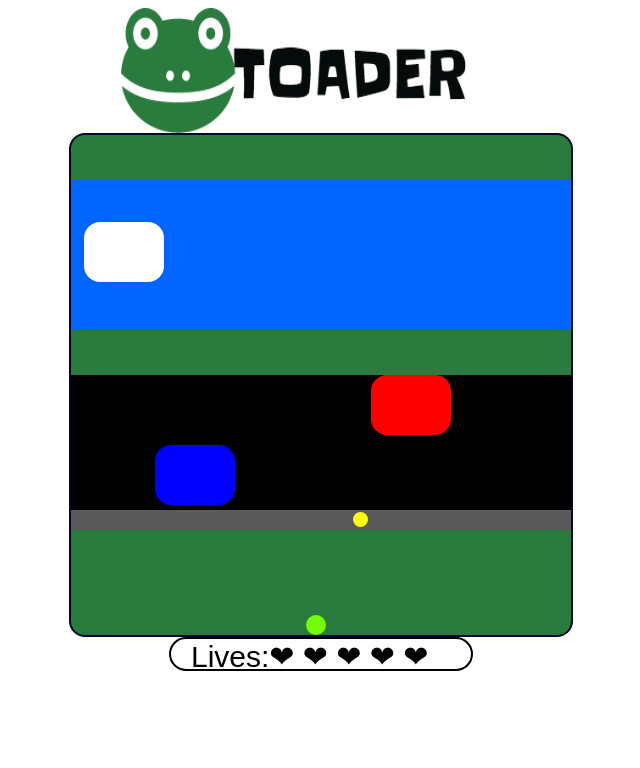
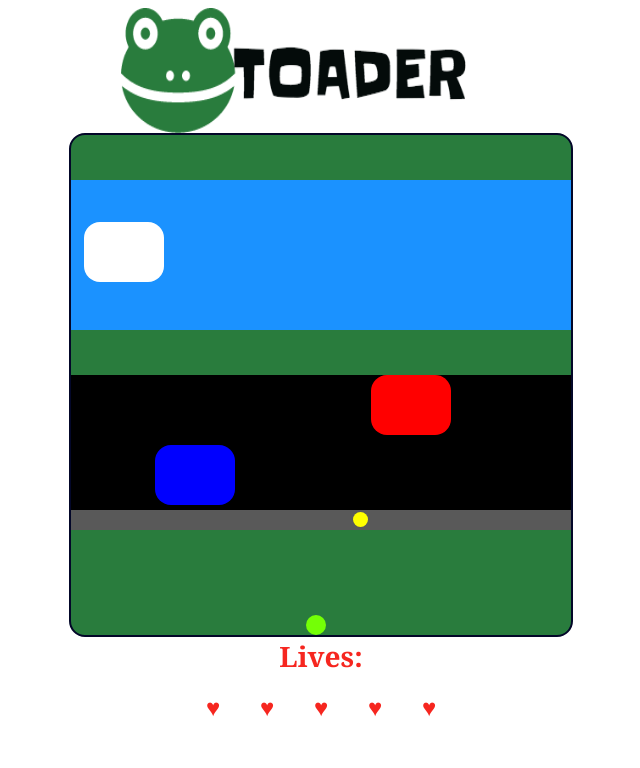
Before and after one commit to AddeyWelch/frogger_game, a plain HTML site: page index.html in a window 1280 px wide. Shown: the whole page, without its empty margins (319-959 px from the left). Drawn offline with Linux system fonts and the light colour scheme.

Commit message:
Lives now delete when Frogger dies

```diff
--- a/index.html
+++ b/index.html
@@ -22,24 +22,21 @@
 </div>
 </center>
 
+
+
 <center>
-<div id="lives">Lives:&#10084; &#10084; &#10084; &#10084; &#10084;</div>
+<h1><b>Lives: </b></h1>
+<div id="heart-container">
+<h2 id="none1">&hearts;</h2>
+<h2 id="none2">&hearts;</h2>
+<h2 id="none3">&hearts;</h2>
+<h2 id="none4">&hearts;</h2>
+<h2 id="none5">&hearts;</h2>
+</div>
 </center>
-
-<!-- <center> -->
-<!-- div class="Row">
-<h1>
-    <div class="Column">C1</div>
-    <div class="Column">C2</div>
-    <div class="Column">C3</div>
-    <div class="Column">C4</div>
-    <div class="Column">C5</div>
-</div> -->
-<!-- </center> -->
 
 
   <script src="jquery-3.1.1.js"></script>
   <script src="toader.js"></script>
-
 </body>
 </html>
--- a/toader.css
+++ b/toader.css
@@ -3,9 +3,9 @@ body {
 }
 
 h1 {
-  color: #297c3d;
+  color: #F6261F;
   font-family: Georgia;
-  font-size: 600%;
+  font-size: 175%;
   text-align: center;
   margin: 0 auto 0 auto;
 }
@@ -52,7 +52,7 @@ h1 {
 #water {
   position:absolute;
   width: 500px; height: 150px;
-  background-color: #0066ff;
+  background-color: #1B92FF;
 }
 
 #sidewalk {
@@ -77,40 +77,14 @@ h1 {
   border-radius: 16px;
 }
 
-#lives {
-  font-family: Arial;
-  text-align: left;
-  font-size: 30px;
-  text-indent: 20px;
-  position: relative; :0px;
-  width: 300px; height:30px;
-  z-index: 1;
-  background-color: white;
-  border: 2px solid black;
-  border-radius: 2rem;
+h2 {
+  display: inline-block;
+  color: #F6261F;
 }
 
-#heart_1 {
-  color: red;
-  width:20px; height:20px;
+#none1, #none2, #none3, #none4, #none5 {
+  text-align: center;
+  width: 50px;
+  height: 50px;
+
 }
-
-#heart_2 {
-  color: red;
-  width:20px; height:20px;
-}
-
-#heart_3 {
-  color: red;
-  width:20px; height:20px;
-}
-
-#heart_4 {
-  color: red;
-  width:20px; height:20px;
-}
-
-#heart_5 {
-  color: red;
-  width:20px; height:20px;
-}
--- a/toader.js
+++ b/toader.js
@@ -80,6 +80,8 @@ function move_car(oldValue, distance) {
     var car_right = parseInt(car_left + car2.width(), 1);
 
     if (car_hits_frog(car1, box) || car_hits_frog(car2, box)) {
+        takeAwayLife();
+        takeAwayLife();
         alertUp = true;
         keysPressed = {};
         swal({
@@ -163,6 +165,18 @@ function move_boat(oldValue, distance) {
     // return newValue < 0 ? boat_X : newValue;
 }
 
+function takeAwayLife() {
+    var lives = document.getElementById("heart-container");
+    var hearts = lives.childNodes;
+    if (hearts.length > 1) {
+        lives.removeChild(lives.childNodes[0]);
+    }
+    else {
+        alert("Game Over!!!");
+    }
+}
+
+
 $(window).keydown(function(event) {
     if (!alertUp)
         keysPressed[event.which] = true;
```
Also changed, not shown: dist/sweetalert.css, 1 other file.
